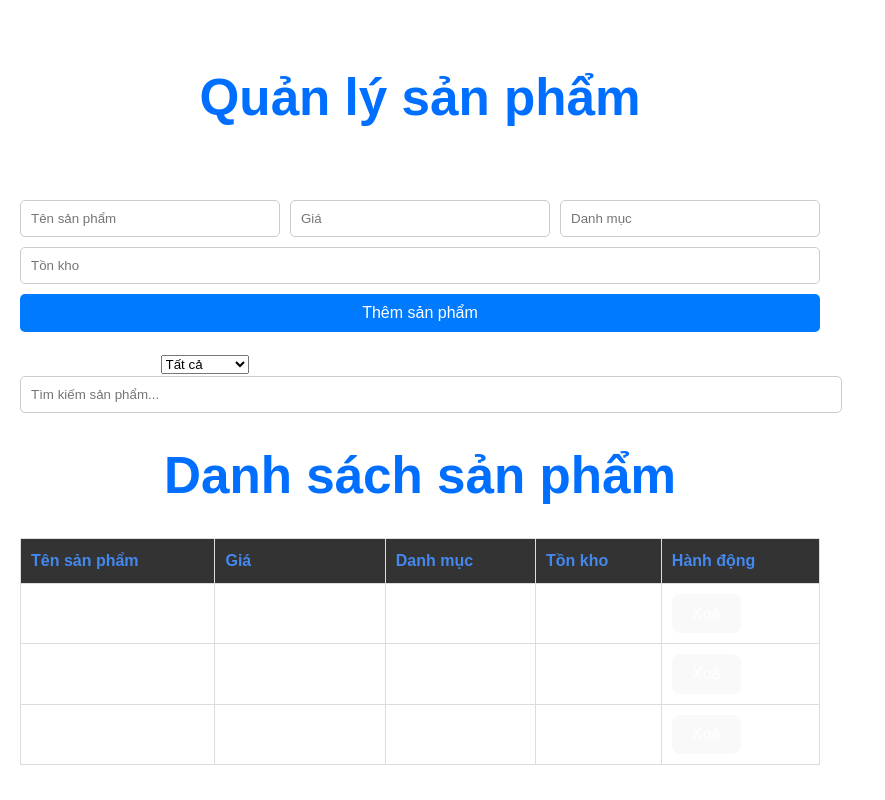
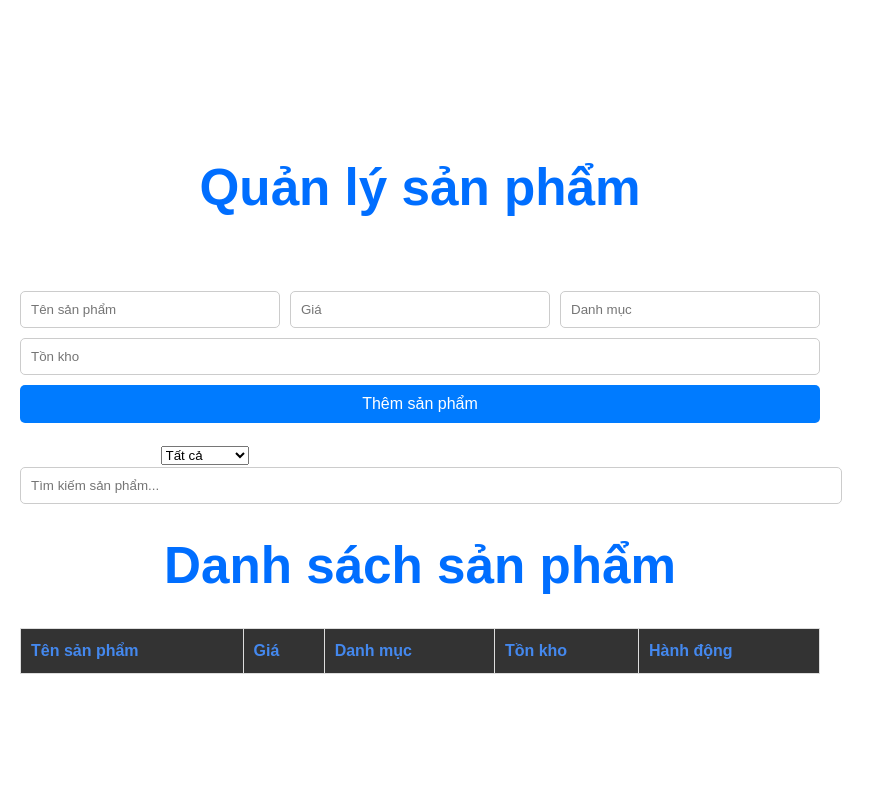
Before and after one commit to congy1344/ReactJS_KTTK, a React (Vite) app: page / in a window 1280 px wide. Shown: the whole page, without its empty margins (0-885 px from the left). Built offline with nearby package versions, Linux system fonts and the light colour scheme.

Commit message:
feat: lưu và tải sản phẩm từ localStorage

```diff
--- a/src/App.jsx
+++ b/src/App.jsx
@@ -1,14 +1,14 @@
-import React, { useState } from 'react';
+import React, { useState, useEffect } from 'react';
 import ProductList from './components/ProductList';
 import SearchBar from './components/SearchBar';
 import './App.css';
 
 const App = () => {
-  const [products, setProducts] = useState([
-    { id: 1, name: 'Sản phẩm A', price: 100000, category: 'Thời trang', stock: 10 },
-    { id: 2, name: 'Sản phẩm B', price: 200000, category: 'Công nghệ', stock: 5 },
-    { id: 3, name: 'Sản phẩm C', price: 150000, category: 'Gia dụng', stock: 8 },
-  ]);
+  const [products, setProducts] = useState(() => {
+    // Load products from localStorage on initial render
+    const savedProducts = localStorage.getItem('products');
+    return savedProducts ? JSON.parse(savedProducts) : [];
+  });
 
   const [newProduct, setNewProduct] = useState({
     name: '',
@@ -19,6 +19,12 @@ const App = () => {
 
   const [searchTerm, setSearchTerm] = useState('');
   const [selectedCategory, setSelectedCategory] = useState('');
+
+  useEffect(() => {
+    // Save products to localStorage whenever the products state changes
+    localStorage.setItem('products', JSON.stringify(products));
+    console.log('Saved to localStorage:', products); // Evidence of saving
+  }, [products]);
 
   const handleInputChange = (e) => {
     const { name, value } = e.target;
@@ -50,7 +56,6 @@ const App = () => {
     return matchesSearch && matchesCategory;
   });
 
-  // Calculate totals
   const totalProducts = products.length;
   const totalStock = products.reduce((sum, product) => sum + product.stock, 0);
 
```
Also changed, not shown: minhchung/minhchung8.PNG (added).
